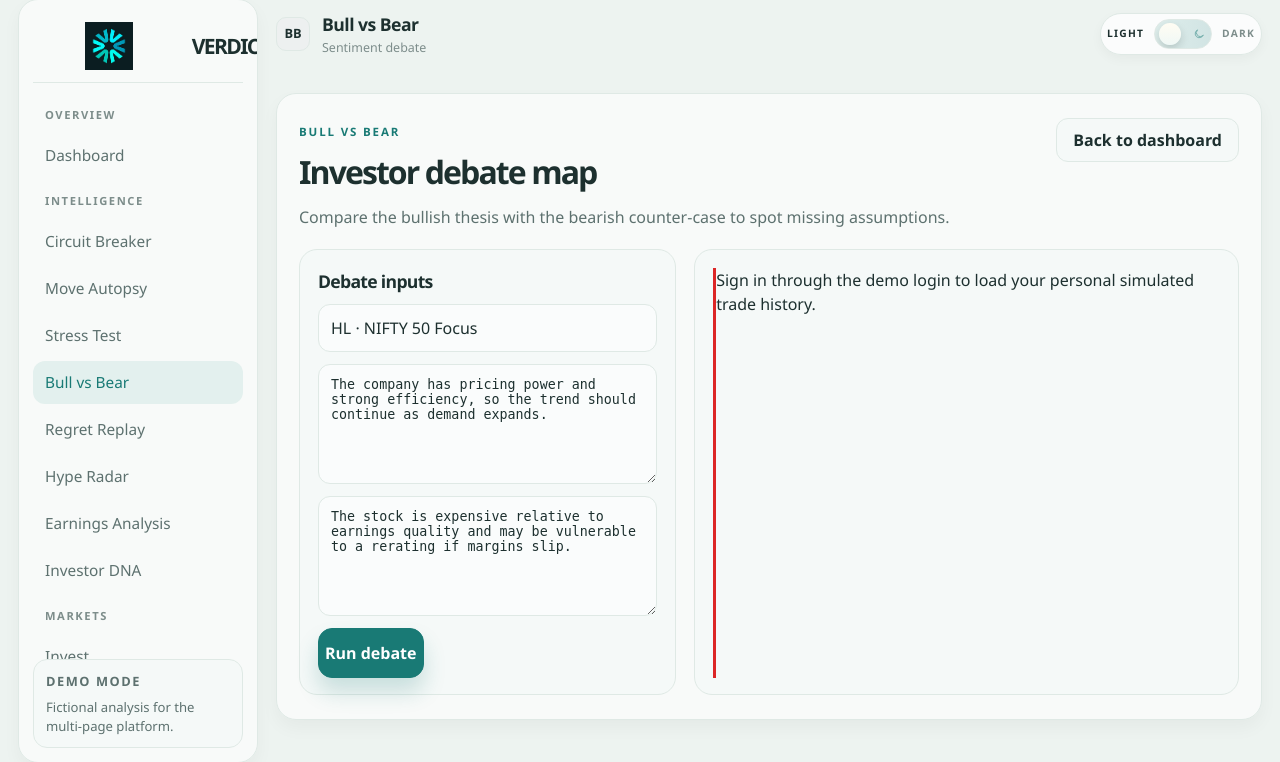
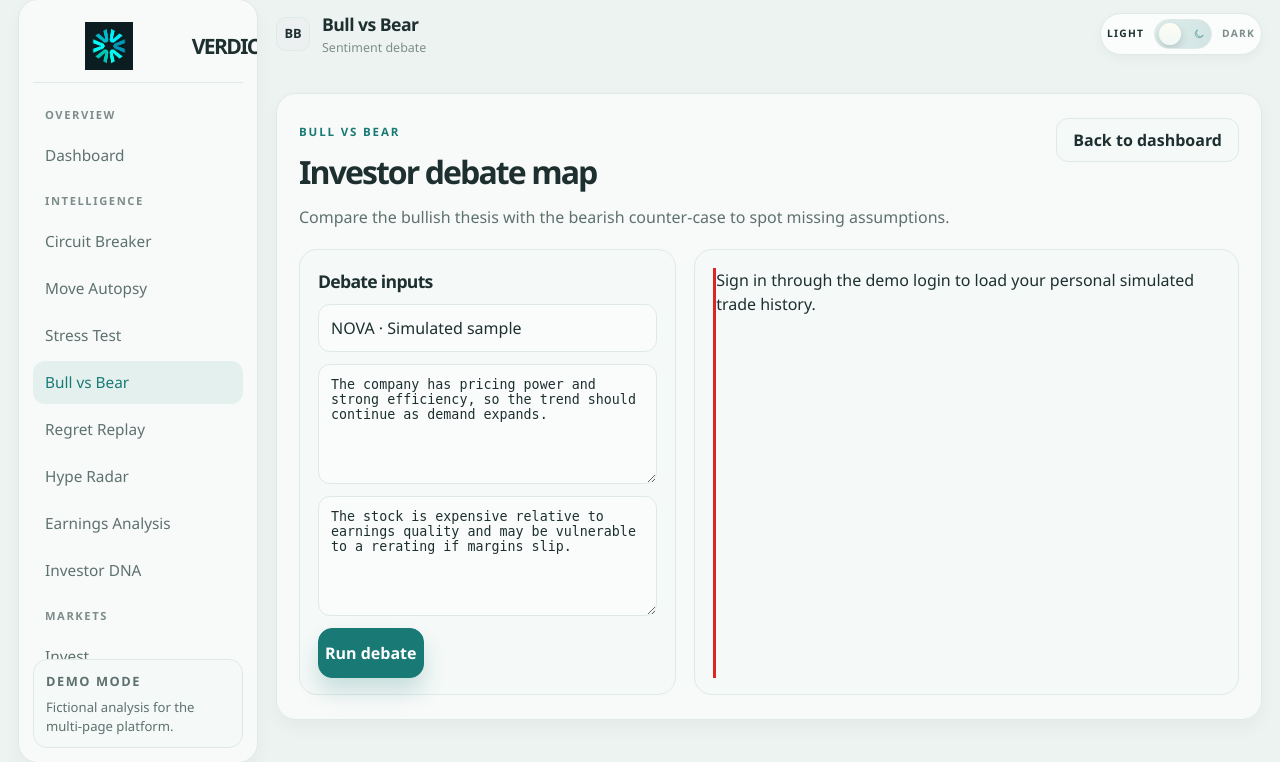
Before and after one commit to sanath-kutsa/Verdict-AI, a Flask app: page /bull_bear.html in a window 1280 px wide. Shown: the part 19-781 px from the top of the page. Run offline with Flask 3, Linux system fonts and the light colour scheme.

Commit message:
Align feature defaults with available simulated sample data

```diff
--- a/templates/bull_bear.html
+++ b/templates/bull_bear.html
@@ -58,7 +58,7 @@
             <div class="feature-card">
               <h3>Debate inputs</h3>
               <div class="input-grid">
-                <input type="text" value="HL · NIFTY 50 Focus" aria-label="Ticker" />
+                <input type="text" value="NOVA · Simulated sample" aria-label="Ticker" />
                 <textarea aria-label="Bull thesis">The company has pricing power and strong efficiency, so the trend should continue as demand expands.</textarea>
                 <textarea aria-label="Bear thesis">The stock is expensive relative to earnings quality and may be vulnerable to a rerating if margins slip.</textarea>
               </div>
```
